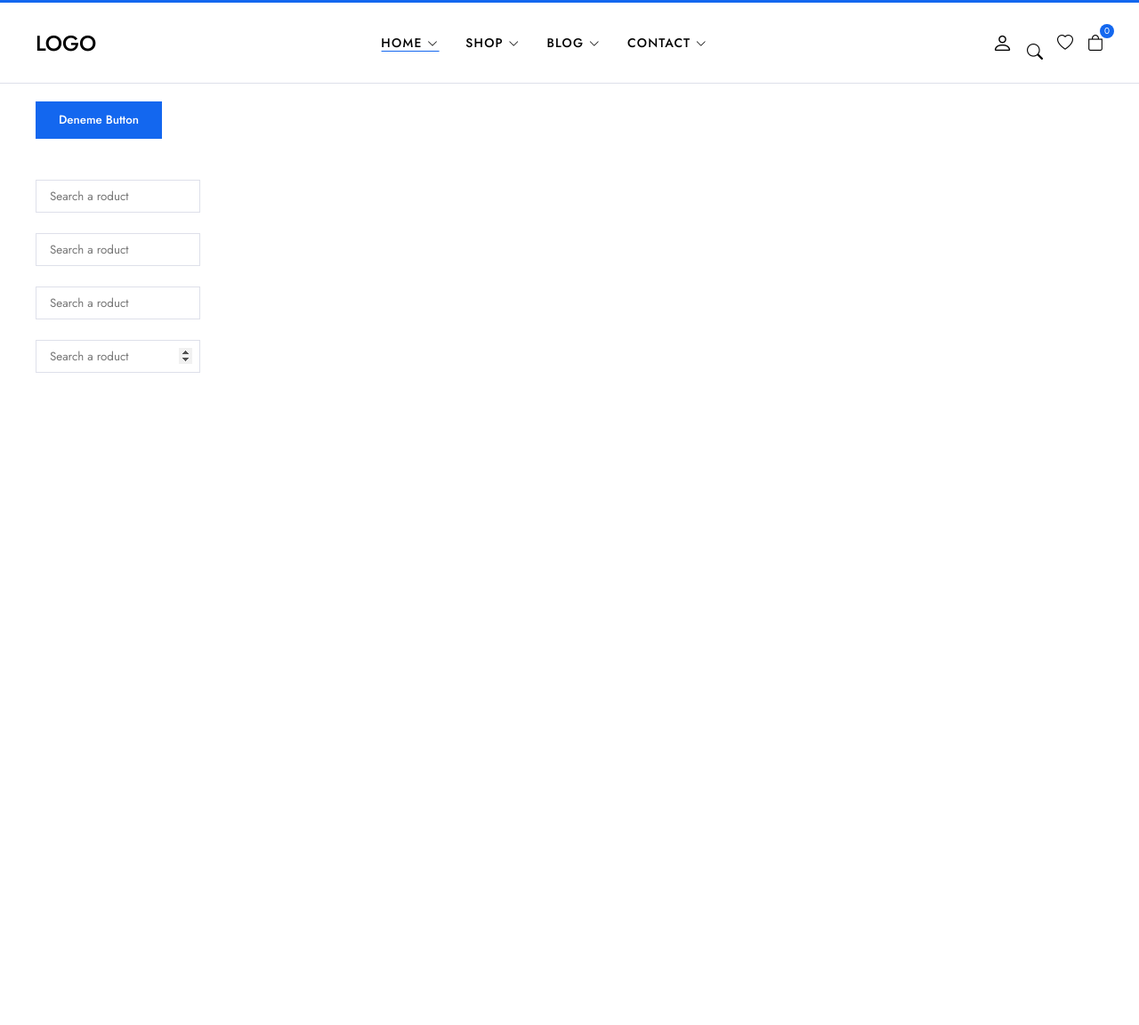
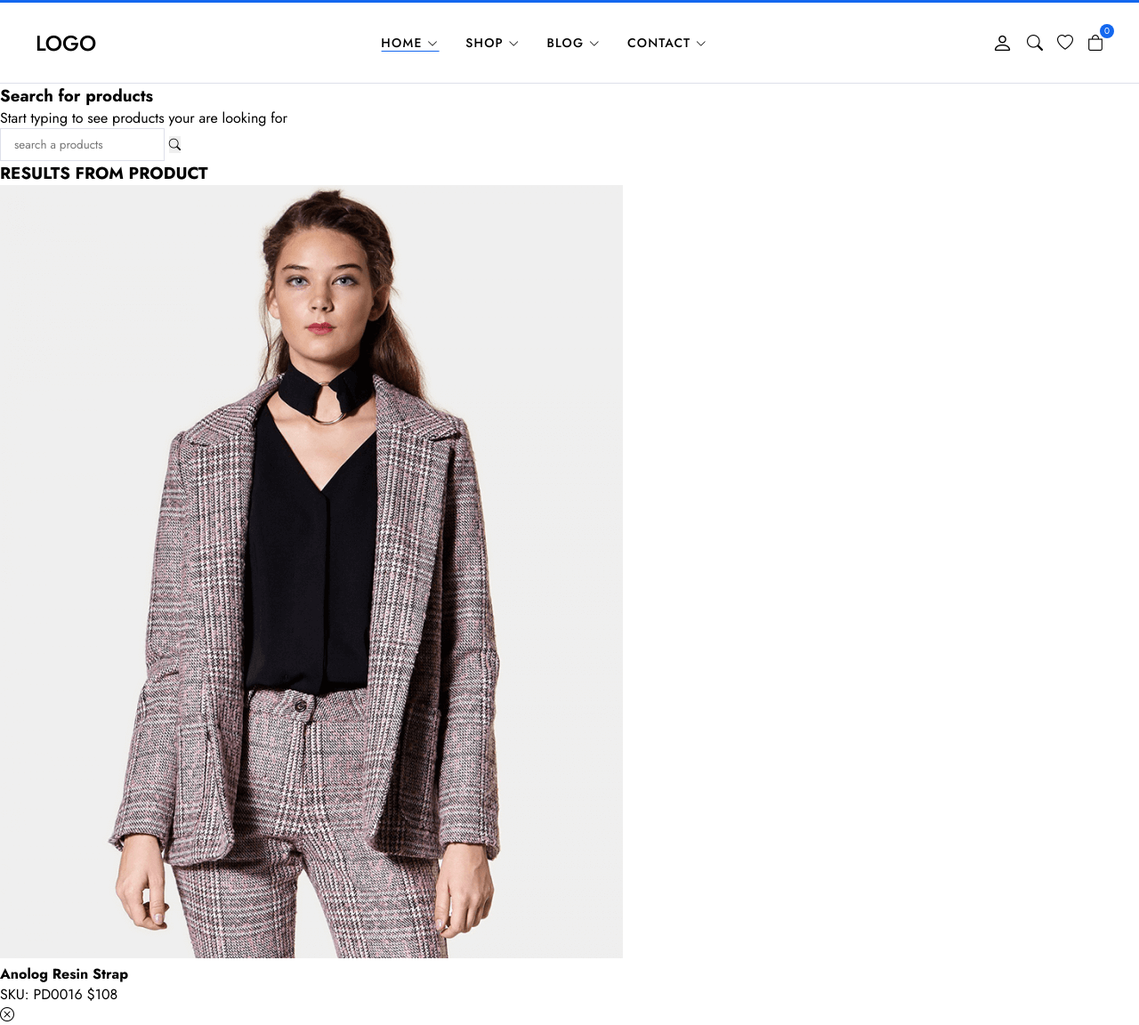
Before and after one commit to zagbey/eCommerce, a plain HTML site: page eCommerce/index.html in a window 1280 px wide. Shown: the part 43-1195 px from the top of the page at 89% size. Before the commit the page ends 800 px from the top, so only its background shows below. Drawn offline with nearby package versions, Linux system fonts and the light colour scheme.

Commit message:
Modal Search HTML parth

```diff
--- a/eCommerce/index.html
+++ b/eCommerce/index.html
@@ -164,7 +164,7 @@
                             Lorem ipsum dolor sit amet consectetur adipisicing
                             elit.
                           </h4>
-                          <a href="#" class="megamenu-single-button"
+                          <a href="#" class="megamenu-single-button btn btn-sm"
                             >Shop Now</a
                           >
                         </div>
@@ -210,21 +210,36 @@
       </div>
     </header>
     <!--! head end -->
-    <div class="container">
-      <button class="btn btn-primary">Deneme Button</button>
-      <br>
-      <br>
-      <br>
-      <input type="text" placeholder="Search a roduct ">
-      <br>
-      <br>
-      <input type="password" placeholder="Search a roduct ">
-      <br>
-      <br>
-      <input type="email" placeholder="Search a roduct ">
-      <br>
-      <br>
-      <input type="number" placeholder="Search a roduct ">
+
+    <!--! Modal search start-->
+    <div class="modal-search">
+      <div class="modal-wrapper">
+        <h3 class="modal-title">Search for products</h3>
+        <p class="modal-text">Start typing to see products your are looking for </p>
+        <form class="search-form">
+          <input type="text" placeholder="search a products">
+          <button class="bi bi-search">
+
+          </button>
+        </form>
+        <div class="search-result">
+          <div class="search-heading">
+            <h3>RESULTS FROM PRODUCT</h3>
+          </div>
+          <div class="results">
+            <a href="" class="result-item">
+              <img src="img/products/product1/1.png" class="source-thumb" alt="">
+              <div class="search-info">
+                <h4>Anolog Resin Strap</h4>
+                <span class="search-sku">SKU: PD0016</span>
+                <span class="search-price">$108</span>
+              </div>
+            </a>
+          </div>
+        </div>
+         <i class="bi bi-x-circle"></i>
+      </div>
     </div>
+    <!--! Modal search end-->
   </body>
 </html>
--- a/eCommerce/style.css
+++ b/eCommerce/style.css
@@ -41,7 +41,6 @@ p {
   display: flex; */
 }
 button {
-  margin-top: 20px;
   cursor: pointer;
   border: none;
 }
@@ -72,7 +71,7 @@ button {
 input[type="text"],
 input[type="password"],
 input[type="email"],
-input[type="number"]{
+input[type="number"] {
   outline: none;
   border: 1px solid #dee0ea;
   padding: 8px 8px 8px 15px;
@@ -80,11 +79,10 @@ input[type="number"]{
 input[type="text"]:focus,
 input[type="password"]:focus,
 input[type="email"]:focus,
-input[type="number"]:focus
-{
+input[type="number"]:focus {
   border-color: grey;
 }
-input[type="number"]::-webkit-inner-spin-button{
+input[type="number"]::-webkit-inner-spin-button {
   opacity: 1;
 }
 /*! base end*/
```
